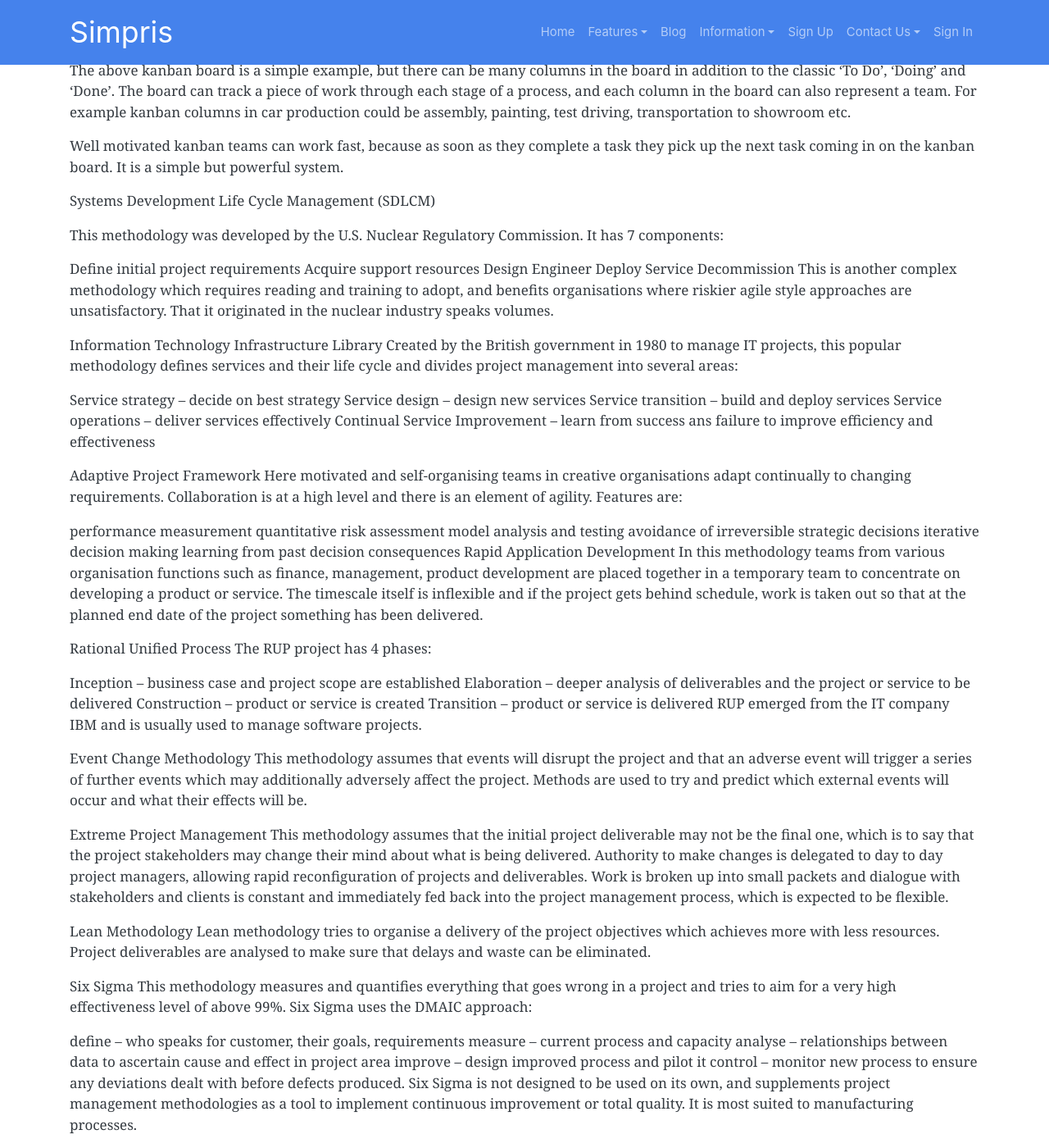
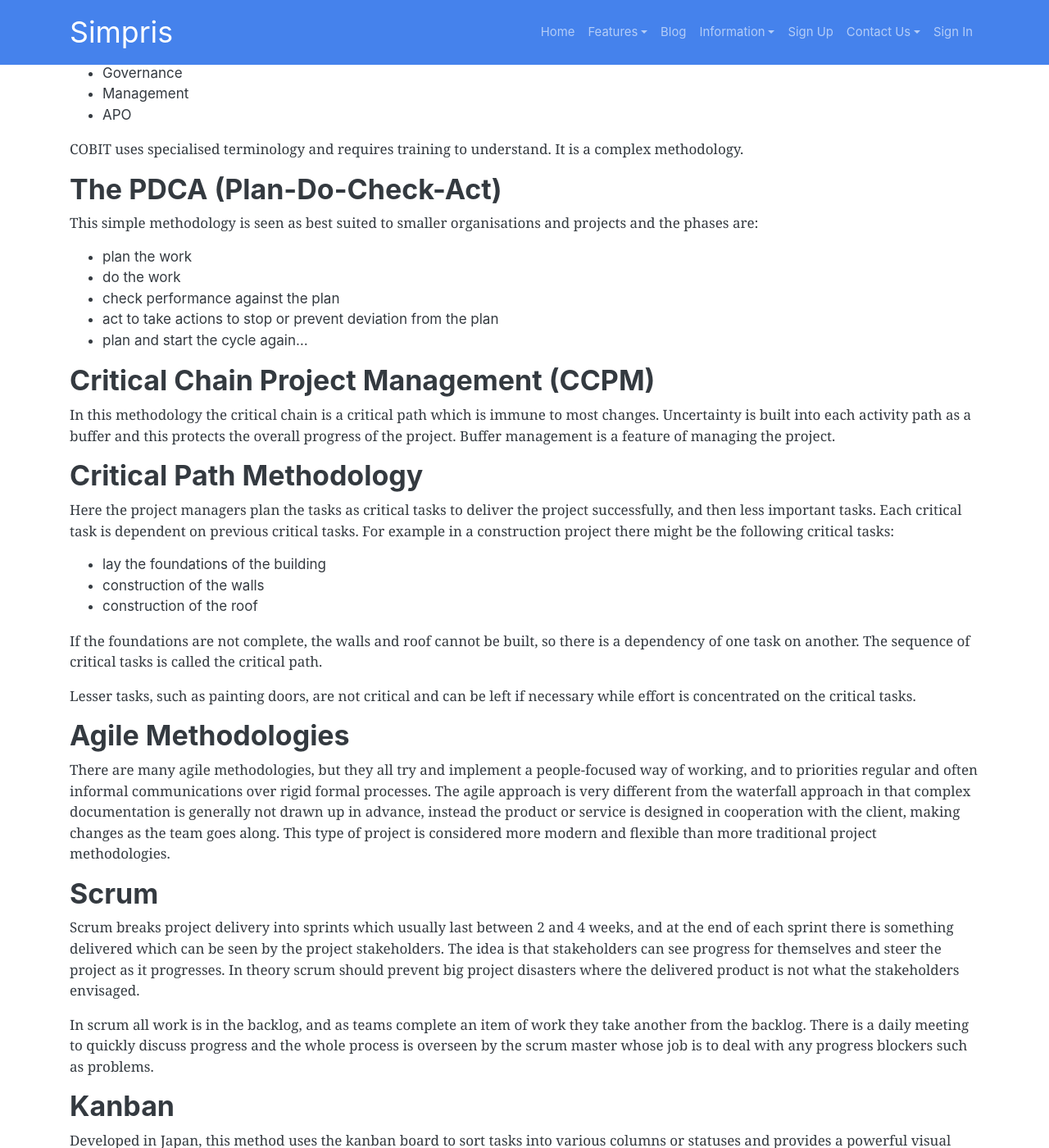
Before and after one commit to Grafrajohn/si, a Jekyll site: the page built from project-management-methodologies.markdown, in a window 1280 px wide and 1400 px high, scrolled down 1570 px. Shown: the whole window at 82% size. Built offline with Jekyll 4.4.1, drawn with Linux system fonts in a browser that asks for light colours; nearby versions of some CDN libraries; some of the changed text lies outside the part shown.

Commit message:
Updated Project Management Methodologies

```diff
--- a/project-management-methodologies.markdown
+++ b/project-management-methodologies.markdown
@@ -5,182 +5,178 @@ permalink: project-management-methodologies
 layout: page
 ---
 
-Project Management Methodologies
 A project management methodology is how you go about managing your projects – what are the methods used? There are many project management methodologies but here are the most popular:
 
-Waterfall Methodology
+## Waterfall Methodology
 Under this methodology things are done in a sequence which is generally:
 
-Requirements Phase
+### Requirements Phase
 Here the client, for whom you are doing the project, is interviewed and their requirements are understood: what do they require from this project? It is best to document requirements and then get your client to agree to them formally.
 
-Specification Phase
+### Specification Phase
 Here specifications are drawn up for what the project will deliver. If it is a product what will be the designed characteristics of the product. If a service what will be the characteristics of the service?
 
-Implementation Phase
+### Implementation Phase
 How will the project be implemented? How will you go about delivering the project?
 
-Quality Assurance Phase
+### Quality Assurance Phase
 Never make a product or service available without quality assurance checks first, to ensure that your product or service will be delivered at an appropriate standard.
 
 On conclusion of the above phases, which may take many months or even years, you can launch your product or service.
 
-The Project Management Institute’s (PMI) Project Management Body Of Knowledge guide (PMBOK)
+## The Project Management Institute’s (PMI) Project Management Body Of Knowledge guide (PMBOK)
 The project Management Institute is an American organisation which collates and publishes regular updates to its PMBOK manual. This manual contains a lot of information about project management best practices and is one of the best books to read for those knew to the discipline. It covers:
 
-project life cycle
-project organisation
-key roles in project management e.g. stakeholder
-processes for a project
-risk analysis
-scheduling
-estimating
-execution
-teams
-monitoring
-scope
-project charter
-project plan
-change control
-budget
-quality management
-resource management
-communications
+* project life cycle
+* project organisation
+* key roles in project management e.g. stakeholder
+* processes for a project
+* risk analysis
+* scheduling
+* estimating
+* execution
+* teams
+* monitoring
+* scope
+* project charter
+* project plan
+* change control
+* budget
+* quality management
+* resource management
+* communications
+
 The information given in the PMBOK is as detailed and as credible as can be found anywhere, and is backed up by extensive practitioner experience and knowledge.
 
-COBIT – Control Objectives for Information and Related Technology
+## COBIT – Control Objectives for Information and Related Technology
 As its name implies COBIT grew out of information technology. Often described as en enterprise management methodology, COBIT features 37 disctinct processes in several areas:
 
-Governance
-Management
-APO
+* Governance
+* Management
+* APO
+
 COBIT uses specialised terminology and requires training to understand. It is a complex methodology.
 
-The PDCA (Plan-Do-Check-Act)
+## The PDCA (Plan-Do-Check-Act)
 This simple methodology is seen as best suited to smaller organisations and projects and the phases are:
 
-plan the work
-do the work
-check performance against the plan
-act to take actions to stop or prevent deviation from the plan
-plan and start the cycle again…
-Critical Chain Project Management (CCPM)
+* plan the work
+* do the work
+* check performance against the plan
+* act to take actions to stop or prevent deviation from the plan
+* plan and start the cycle again…
+
+## Critical Chain Project Management (CCPM)
 In this methodology the critical chain is a critical path which is immune to most changes. Uncertainty is built into each activity path as a buffer and this protects the overall progress of the project. Buffer management is a feature of managing the project.
 
-Critical Path Methodology
+## Critical Path Methodology
 Here the project managers plan the tasks as critical tasks to deliver the project successfully, and then less important tasks. Each critical task is dependent on previous critical tasks. For example in a construction project there might be the following critical tasks:
 
-lay the foundations of the building
-construction of the walls
-construction of the roof
+* lay the foundations of the building
+* construction of the walls
+* construction of the roof
+
 If the foundations are not complete, the walls and roof cannot be built, so there is a dependency of one task on another. The sequence of critical tasks is called the critical path.
 
 Lesser tasks, such as painting doors, are not critical and can be left if necessary while effort is concentrated on the critical tasks.
 
-Agile Methodologies
+## Agile Methodologies
 There are many agile methodologies, but they all try and implement a people-focused way of working, and to priorities regular and often informal communications over rigid formal processes. The agile approach is very different from the waterfall approach in that complex documentation is generally not drawn up in advance, instead the product or service is designed in cooperation with the client, making changes as the team goes along. This type of project is considered more modern and flexible than more traditional project methodologies.
 
-Scrum
+## Scrum
 Scrum breaks project delivery into sprints which usually last between 2 and 4 weeks, and at the end of each sprint there is something delivered which can be seen by the project stakeholders. The idea is that stakeholders can see progress for themselves and steer the project as it progresses. In theory scrum should prevent big project disasters where the delivered product is not what the stakeholders envisaged.
-
-
 
 In scrum all work is in the backlog, and as teams complete an item of work they take another from the backlog. There is a daily meeting to quickly discuss progress and the whole process is overseen by the scrum master whose job is to deal with any progress blockers such as problems.
 
-Kanban
+## Kanban
 Developed in Japan, this method uses the kanban board to sort tasks into various columns or statuses and provides a powerful visual system for managing projects and tasks. Kanban boards are finding their way into many forms of project management.
-
-
 
 The above kanban board is a simple example, but there can be many columns in the board in addition to the classic ‘To Do’, ‘Doing’ and ‘Done’. The board can track a piece of work through each stage of a process, and each column in the board can also represent a team. For example kanban columns in car production could be assembly, painting, test driving, transportation to showroom etc.
 
-
-
 Well motivated kanban teams can work fast, because as soon as they complete a task they pick up the next task coming in on the kanban board. It is a simple but powerful system.
 
-Systems Development Life Cycle Management (SDLCM)
-
+## Systems Development Life Cycle Management (SDLCM)
 
 This methodology was developed by the U.S. Nuclear Regulatory Commission. It has 7 components:
 
-Define initial project requirements
-Acquire support resources
-Design
-Engineer
-Deploy
-Service
-Decommission
+* Define initial project requirements
+* Acquire support resources
+* Design
+* Engineer
+* Deploy
+* Service
+* Decommission
+
 This is another complex methodology which requires reading and training to adopt, and benefits organisations where riskier agile style approaches are unsatisfactory. That it originated in the nuclear industry speaks volumes.
 
-Information Technology Infrastructure Library
+## Information Technology Infrastructure Library
 Created by the British government in 1980 to manage IT projects, this popular methodology defines services and their life cycle and divides project management into several areas:
 
-Service strategy – decide on best strategy
-Service design – design new services
-Service transition – build and deploy services
-Service operations – deliver services effectively
-Continual Service Improvement – learn from success ans failure to improve efficiency and effectiveness
+* Service strategy – decide on best strategy
+* Service design – design new services
+* Service transition – build and deploy services
+* Service operations – deliver services effectively
+* Continual Service Improvement – learn from success and failure to improve efficiency and effectiveness
 
-
-
-Adaptive Project Framework
+## Adaptive Project Framework
 Here motivated and self-organising teams in creative organisations adapt continually to changing requirements. Collaboration is at a high level and there is an element of agility. Features are:
 
-performance measurement
-quantitative risk assessment
-model analysis and testing
-avoidance of irreversible strategic decisions
-iterative decision making learning from past decision consequences
-Rapid Application Development
+* performance measurement
+* quantitative risk assessment
+* model analysis and testing
+* avoidance of irreversible strategic decisions
+* iterative decision making learning from past decision consequences
+
+## Rapid Application Development
 In this methodology teams from various organisation functions such as finance, management, product development are placed together in a temporary team to concentrate on developing a product or service. The timescale itself is inflexible and if the project gets behind schedule, work is taken out so that at the planned end date of the project something has been delivered.
 
-Rational Unified Process
+## Rational Unified Process
 The RUP project has 4 phases:
 
-Inception – business case and project scope are established
-Elaboration – deeper analysis of deliverables and the project or service to be delivered
-Construction – product or service is created
-Transition – product or service is delivered
+* Inception – business case and project scope are established
+* Elaboration – deeper analysis of deliverables and the project or service to be delivered
+* Construction – product or service is created
+* Transition – product or service is delivered
+
 RUP emerged from the IT company IBM and is usually used to manage software projects.
 
-Event Change Methodology
+## Event Change Methodology
 This methodology assumes that events will disrupt the project and that an adverse event will trigger a series of further events which may additionally adversely affect the project. Methods are used to try and predict which external events will occur and what their effects will be.
 
-Extreme Project Management
+## Extreme Project Management
 This methodology assumes that the initial project deliverable may not be the final one, which is to say that the project stakeholders may change their mind about what is being delivered. Authority to make changes is delegated to day to day project managers, allowing rapid reconfiguration of projects and deliverables. Work is broken up into small packets and dialogue with stakeholders and clients is constant and immediately fed back into the project management process, which is expected to be flexible.
 
-Lean Methodology
+## Lean Methodology
 Lean methodology tries to organise a delivery of the project objectives which achieves more with less resources. Project deliverables are analysed to make sure that delays and waste can be eliminated.
 
-Six Sigma
+## Six Sigma
 This methodology measures and quantifies everything that goes wrong in a project and tries to aim for a very high effectiveness level of above 99%. Six Sigma uses the DMAIC approach:
 
-define – who speaks for customer, their goals, requirements
-measure – current process and capacity
-analyse – relationships between data to ascertain cause and effect in project area
-improve – design improved process and pilot it
-control – monitor new process to ensure any deviations dealt with before defects produced.
+* define – who speaks for customer, their goals, requirements
+* measure – current process and capacity
+* analyse – relationships between data to ascertain cause and effect in project area
+* improve – design improved process and pilot it
+* control – monitor new process to ensure any deviations dealt with before defects produced.
+
 Six Sigma is not designed to be used on its own, and supplements project management methodologies as a tool to implement continuous improvement or total quality. It is most suited to manufacturing processes.
 
-Lean Six Sigma
+## Lean Six Sigma
 This methodology combines lean and Six Sigma to deliver very high effectiveness with minimum cost.
 
-Process Based Project Management
+## Process Based Project Management
 This methodology tries to fit project management into an organisation’s existing processes. To an extent this is the reality of all project management methodologies as each organisation is different. Either the methodology can be adapted or the organisation is willing to adopt itself to incorporate the right methodology.
 
-PRINCE2 – Projects in Controlled Environments
+## PRINCE2 – Projects in Controlled Environments
 The methodology is favoured by the British government for its large and very expensive projects. A project board is created which carries out high level coordination of the project, and the board’s decisions are delegated to project managers for day to day implementation. A strength of this system is that key individuals, for whom the project is being delivered, can be appointed to the project board. PRINCE2 also breaks projects up into manageable stages and the idea is that each stage is managed as self continued, and on completion a new stage begins.
 
 The success or otherwise of recent major British government projects proves that a project management methodology is only as good as the people operating it, and the plans made are only as competent as the people who draw them up.
 
 PRINCE2 can effectively delegate the detail of projects to those who understand them while allowing the higher level managers to see an overview of progress through the project stages.
 
-PRiSM – Projects Integrating Sustainable Methods
+## PRiSM – Projects Integrating Sustainable Methods
 PRiSM is designed to complete projects with minimum environmental and social impact. Environmental and social sustainability is incorporated into project management thinking.
 
-
-
-Benefits Realisation
+## Benefits Realisation
 This methodology does not stop when the project is delivered. Here analysis continues after delivery to see if the project delivered the benefits expected at inception, and if not why not. This methodology has tremendous potential to ensure that projects are not just started by and for the most powerful individuals or departments in an organisation, and to make sure that the projects delivered maximise advantage and resources used.
 
 Choosing the right project management methodology is a project in itself and if you are embarking on major critical projects it is wise to get advice from experienced practitioners.
```
